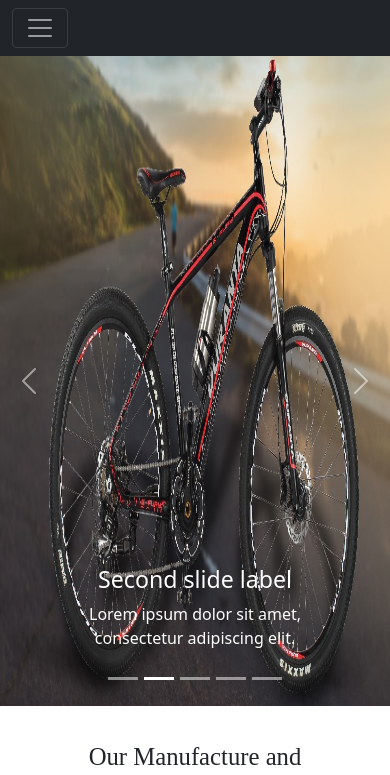
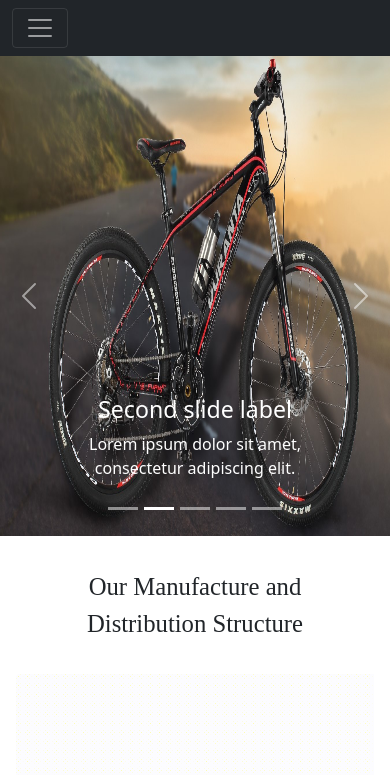
Before and after one commit to Shoriful-Islam-11055/BiCycle-CollectionBD-clint, a React (Create React App) app: page / in a window 390 px wide. Shown: the top 775 px of the page. Built offline with nearby package versions, Linux system fonts and the light colour scheme; a web font is replaced by a local one.

Commit message:
banner responsive

```diff
--- a/src/components/Banner/Banner.css
+++ b/src/components/Banner/Banner.css
@@ -1,3 +1,9 @@
 .banner-image{
     height: 650px;
 }
+
+@media (max-width: 590px) and (min-width: 100px) {
+    .banner-image{
+        height: 480px;
+    }
+}
```
